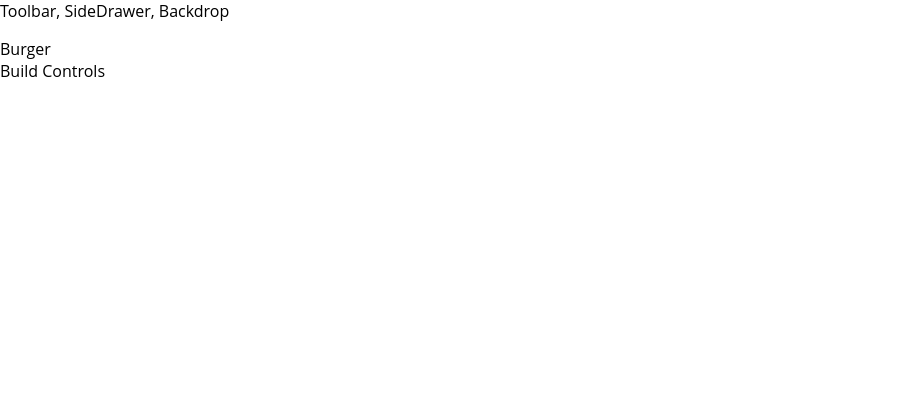
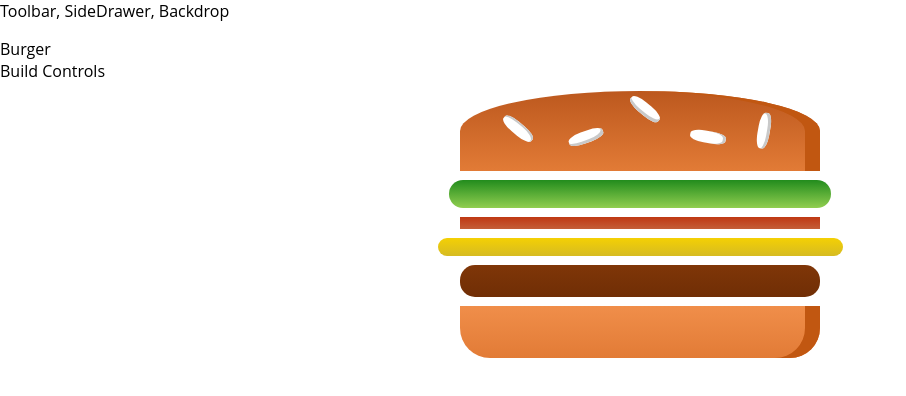
Before and after one commit to jdavisson87/burger-builder, a React (Create React App) app: page / in a window 1280 px wide. Shown: the top 396 px of the page, without its empty margins (0-906 px from the left). Built offline with nearby package versions, Linux system fonts and the light colour scheme; the HTML template or start-up script is replaced by a standard one.

Commit message:
created the burger container and burger ingredients

```diff
--- /dev/null
+++ b/src/components/Burger/Burger.component.jsx
@@ -0,0 +1,19 @@
+import React from 'react';
+import BurgerIngredient from './BurgerIngredient/BurgerIngredient.component';
+
+import { BurgerContainer } from './Burger.styles';
+
+const Burger = (props) => {
+  return (
+    <BurgerContainer>
+      <BurgerIngredient type="bread-top" />
+      <BurgerIngredient type="salad" />
+      <BurgerIngredient type="bacon" />
+      <BurgerIngredient type="cheese" />
+      <BurgerIngredient type="meat" />
+      <BurgerIngredient type="bread-bottom" />
+    </BurgerContainer>
+  );
+};
+
+export default Burger;
--- /dev/null
+++ b/src/components/Burger/Burger.styles.jsx
@@ -0,0 +1,24 @@
+import styled from 'styled-components';
+
+export const BurgerContainer = styled.div`
+  width: 100%;
+  margin: auto;
+  height: 250px;
+  overflow: scroll;
+  text-align: center;
+  font-weight: bold;
+  font-size: 1.2rem;
+
+  @media (min-width: 1000px) and (min-height: 700px) {
+    width: 700px;
+    height: 600px;
+  }
+  @media (min-width: 500px) and (min-height: 401px) {
+    width: 450px;
+    height: 400px;
+  }
+  @media (min-width: 500px) and (max-height: 400px) {
+    width: 350px;
+    height: 300px;
+  }
+`;
--- /dev/null
+++ b/src/components/Burger/BurgerIngredient/BurgerIngredient.component.jsx
@@ -0,0 +1,52 @@
+import React from 'react';
+import PropTypes from 'prop-types';
+
+import {
+  BreadBottom,
+  BreadTop,
+  Seeds1,
+  Seeds2,
+  Meat,
+  Cheese,
+  Salad,
+  Bacon,
+} from './BurgerIngredient.styles.jsx';
+
+const BurgerIngredient = ({ type }) => {
+  let ingredient = null;
+
+  switch (type) {
+    case 'bread-bottom':
+      ingredient = <BreadBottom />;
+      break;
+    case 'bread-top':
+      ingredient = (
+        <BreadTop>
+          <Seeds1 />
+          <Seeds2 />
+        </BreadTop>
+      );
+      break;
+    case 'meat':
+      ingredient = <Meat />;
+      break;
+    case 'cheese':
+      ingredient = <Cheese />;
+      break;
+    case 'salad':
+      ingredient = <Salad />;
+      break;
+    case 'bacon':
+      ingredient = <Bacon />;
+      break;
+    default:
+      ingredient = null;
+  }
+  return ingredient;
+};
+
+BurgerIngredient.propTypes = {
+  type: PropTypes.string.isRequired,
+};
+
+export default BurgerIngredient;
--- /dev/null
+++ b/src/components/Burger/BurgerIngredient/BurgerIngredient.styles.jsx
@@ -0,0 +1,114 @@
+import styled from 'styled-components';
+
+export const BreadBottom = styled.div`
+  height: 13%;
+  width: 80%;
+  background: linear-gradient(#f08e4a, #e27b36);
+  border-radius: 0 0 30px 30px;
+  box-shadow: inset -15px 0 #c15711;
+  margin: 2% auto;
+`;
+
+export const BreadTop = styled.div`
+  height: 20%;
+  width: 80%;
+  background: linear-gradient(#bc581e, #e27b36);
+  border-radius: 50% 50% 0 0;
+  box-shadow: inset -15px 0 #c15711;
+  margin: 2% auto;
+  position: relative;
+`;
+
+export const Seeds1 = styled.div`
+  width: 10%;
+  height: 15%;
+  position: absolute;
+  background-color: white;
+  left: 30%;
+  top: 50%;
+  border-radius: 40%;
+  transform: rotate(-20deg);
+  box-shadow: inset -2px -3px #c9c9c9;
+
+  &::before {
+    content: '';
+    width: 100%;
+    height: 100%;
+    position: absolute;
+    background-color: white;
+    left: 180%;
+    top: -50%;
+    border-radius: 40%;
+    transform: rotate(60deg);
+    box-shadow: inset -1px -3px #c9c9c9;
+  }
+
+  &::after {
+    content: '';
+    width: 100%;
+    height: 100%;
+    position: absolute;
+    background-color: white;
+    left: -170%;
+    top: -260%;
+    border-radius: 40%;
+    transform: rotate(60deg);
+    box-shadow: inset -1px 2px #c9c9c9;
+  }
+`;
+
+export const Seeds2 = styled.div`
+  width: 10%;
+  height: 15%;
+  position: absolute;
+  background-color: white;
+  left: 64%;
+  top: 50%;
+  border-radius: 40%;
+  transform: rotate(10deg);
+  box-shadow: inset -3px 0 #c9c9c9;
+
+  &::before {
+    content: '';
+    width: 100%;
+    height: 100%;
+    position: absolute;
+    background-color: white;
+    left: 150%;
+    top: -130%;
+    border-radius: 40%;
+    transform: rotate(90deg);
+    box-shadow: inset 1px 3px #c9c9c9;
+  }
+`;
+
+export const Meat = styled.div`
+  width: 80%;
+  height: 8%;
+  background: linear-gradient(#7f3608, #702e05);
+  margin: 2% auto;
+  border-radius: 15px;
+`;
+
+export const Cheese = styled.div`
+  width: 90%;
+  height: 4.5%;
+  margin: 2% auto;
+  background: linear-gradient(#f4d004, #d6bb22);
+  border-radius: 20px;
+`;
+
+export const Salad = styled.div`
+  width: 85%;
+  height: 7%;
+  margin: 2% auto;
+  background: linear-gradient(#228c1d, #91ce50);
+  border-radius: 20px;
+`;
+
+export const Bacon = styled.div`
+  width: 80%;
+  height: 3%;
+  background: linear-gradient(#bf3813, #c45e38);
+  margin: 2% auto;
+`;
--- a/src/containers/BurgerBuilder/BurgerBuilder.container.jsx
+++ b/src/containers/BurgerBuilder/BurgerBuilder.container.jsx
@@ -1,5 +1,6 @@
 import React, { Component } from 'react';
 import Aux from '../../hoc/Aux.container';
+import Burger from '../../components/Burger/Burger.component';
 
 class BurgerBuilder extends Component {
   render() {
@@ -7,6 +8,7 @@ class BurgerBuilder extends Component {
       <Aux>
         <div>Burger</div>
         <div>Build Controls</div>
+        <Burger />
       </Aux>
     );
   }
```
